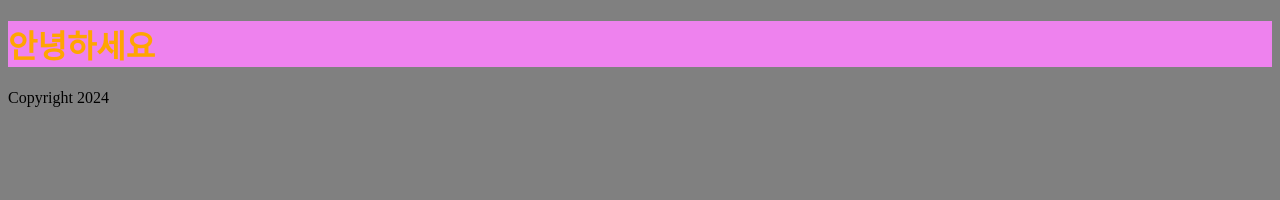
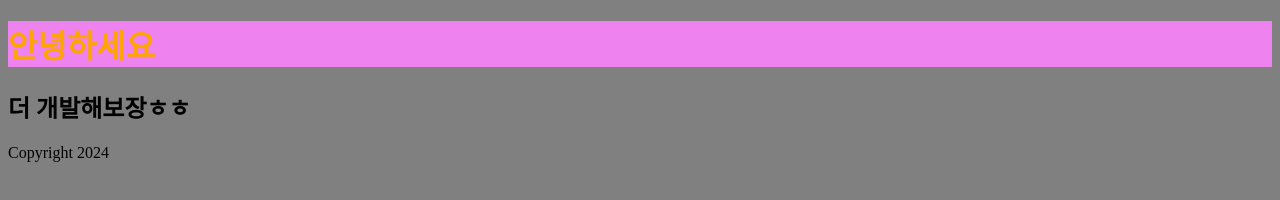
Before and after one commit to rlawjdgkr/feature-branch-workflow, a plain HTML site: page index.html in a window 1280 px wide. Drawn offline with Linux system fonts and the light colour scheme.

Commit message:
인덱스 수정

```diff
--- a/index.html
+++ b/index.html
@@ -8,6 +8,7 @@
 </head>
 <body>
   <h1>안녕하세요</h1>
+  <h2>더 개발해보장ㅎㅎ</h2>
   <footer>Copyright 2024</footer>
 </body>
 </html>
```
